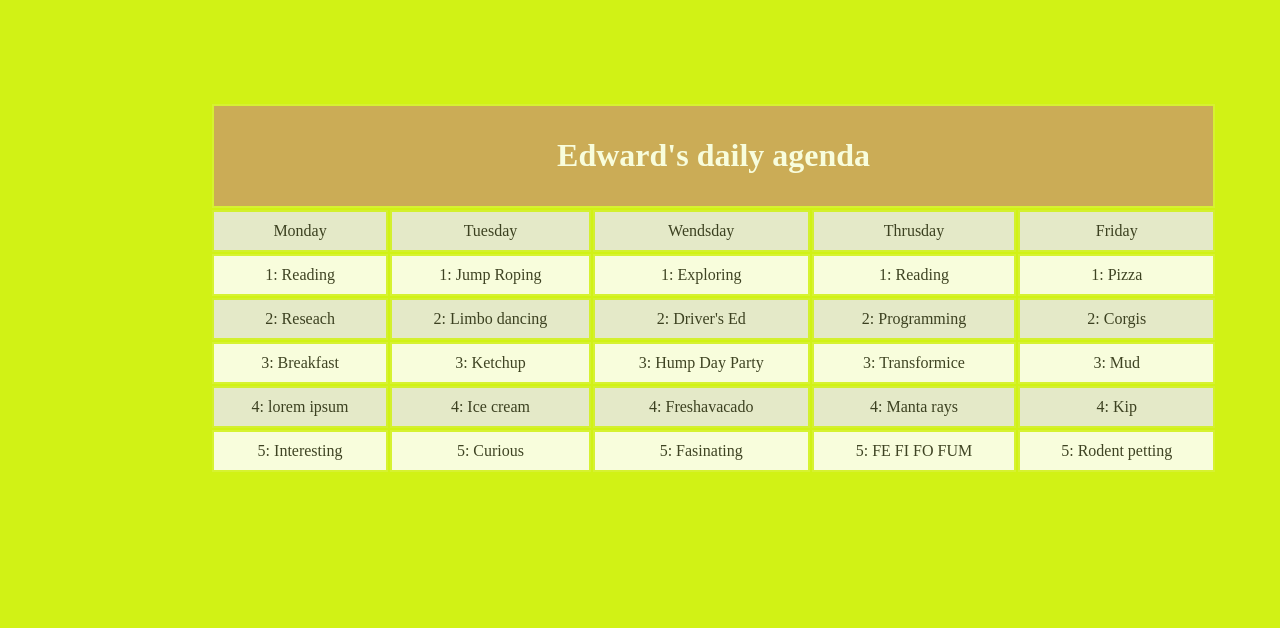
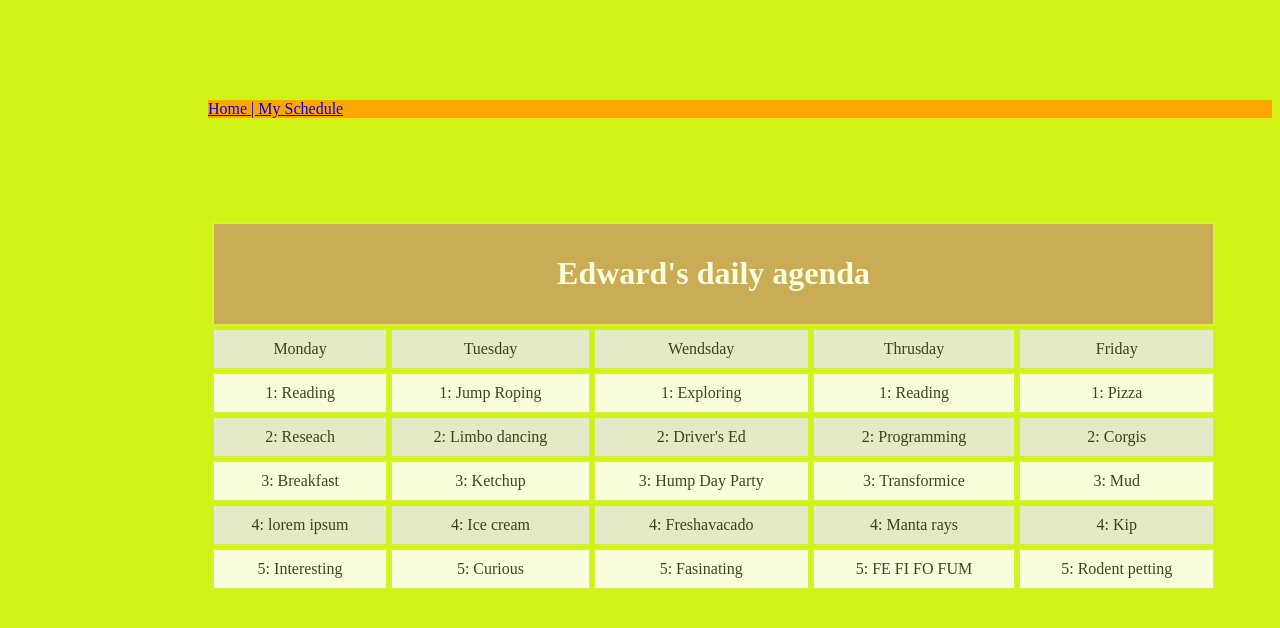
Before and after one commit to Edwardallington/HTMLProjects, a plain HTML site: page myschedule/index.html in a window 1280 px wide. Drawn offline with Linux system fonts and the light colour scheme.

Commit message:
Updated Schedule
Added link to home page

```diff
--- a/myschedule/index.html
+++ b/myschedule/index.html
@@ -10,6 +10,9 @@
 </head>
 
 <body>
+<header>
+<nav><a href="../">Home	|	</a><a href="index.html">My Schedule</a></nav>
+</header>
   <table>
     <tr>
       <th colspan="5"><h1>Edward's daily agenda</h1>
--- a/myschedule/styles.css
+++ b/myschedule/styles.css
@@ -31,3 +31,8 @@ th{
   background-color: #c19047;
   color: white;
 }
+
+header {
+	margin: 100px 0px 0px 200px;
+	background-color: orange;
+}
```
